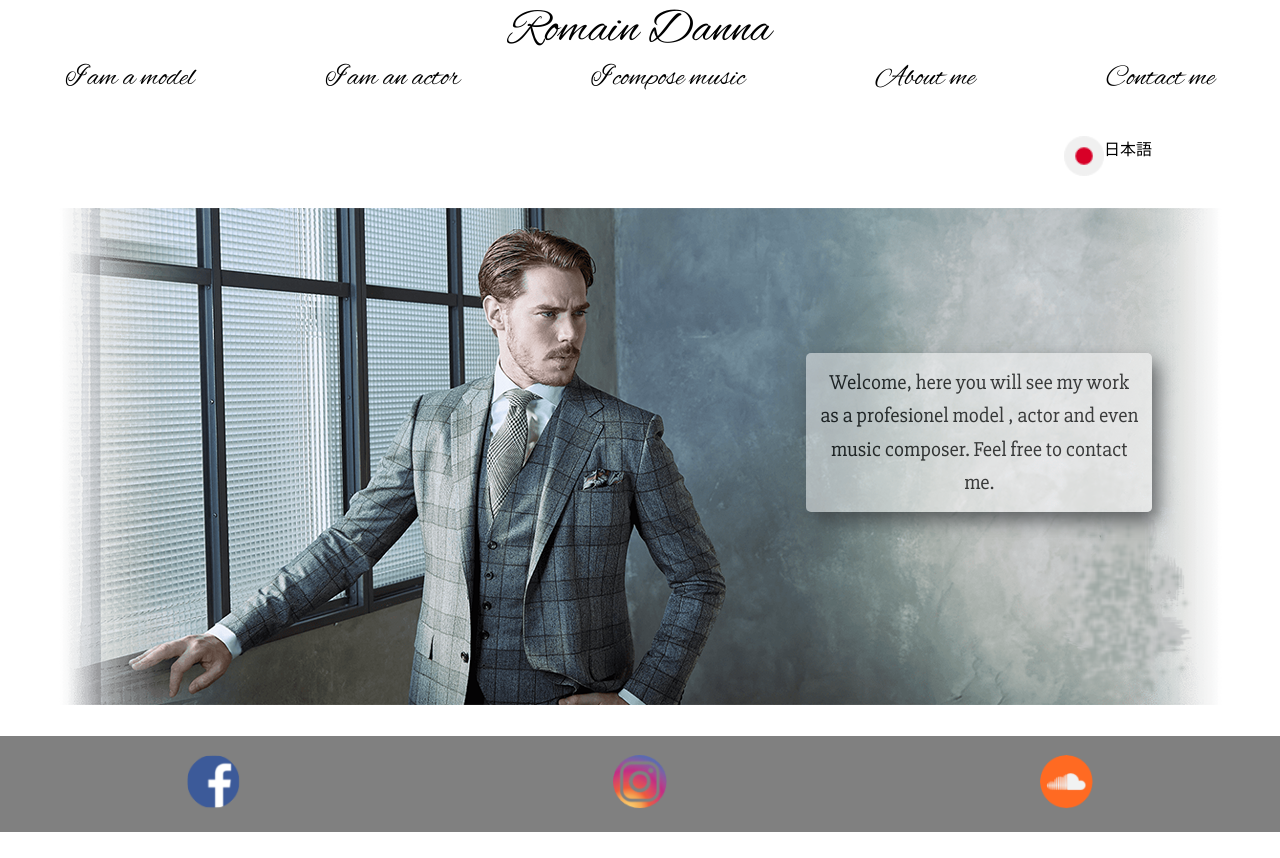
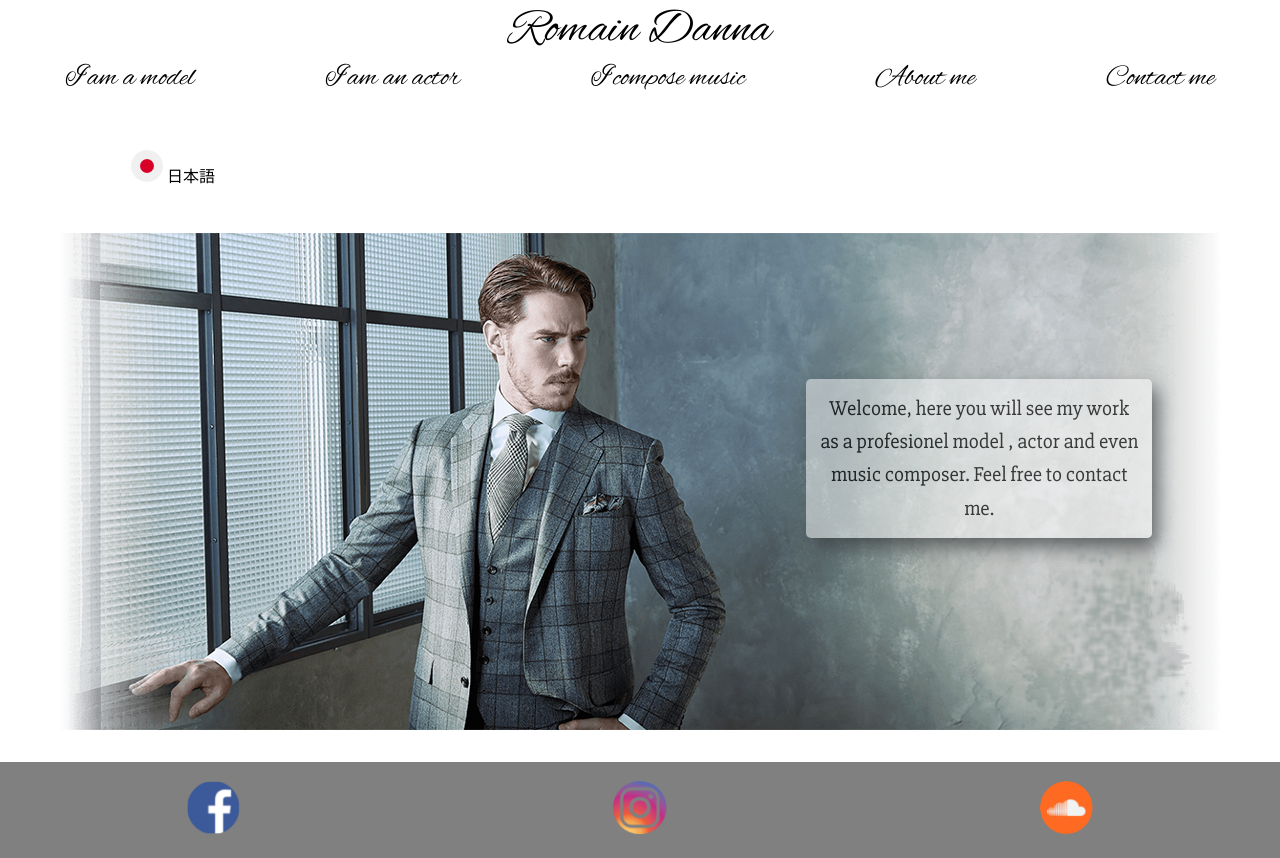
Before and after one commit to monchansuzuki/romain, a React (Create React App) app: page / in a window 1280 px wide. Before the commit the page ends 832 px from the top, so only its background shows below. Built offline with nearby package versions, Linux system fonts and the light colour scheme; no server answers; what react-window-size would draw is missing.

Commit message:
changement

```diff
--- a/src/App.css
+++ b/src/App.css
@@ -38,7 +38,7 @@
     margin-top: 2%;
   width: 70vw;
   margin: 2%;
-    padding: 2%;
+    padding-bottom: 0.5%;
     background-color: white;
     border-radius: 4px;
 }
--- a/src/Component/Home.js
+++ b/src/Component/Home.js
@@ -15,6 +15,7 @@ const Home = (props) => {
                 <Langue onClick={props.Toogle}><img src={Eng}/>English</Langue>
             )}
         <Banner>
+
             <WelcomText>{props.Langue.isEng?(props.Langue.homeEnglishText):(props.Langue.homeJapText)}</WelcomText>
         </Banner>
             <Footer/>
--- a/src/Style/AboutStyle.js
+++ b/src/Style/AboutStyle.js
@@ -3,7 +3,9 @@ import Bg from '../img/about-me-bg.png'
 
 export const AboutContainer = styled.section`
     background-image: url(${Bg});
-    padding: 5% 0;
+    padding-bottom: 5%;
+            padding-top: 1vh;
+
     background-size: cover;
     background-position: center;
     background-repeat: no-repeat;
@@ -31,9 +33,10 @@ export const Box = styled.div`
     }
 `
 
-export const Logo= styled.span`
+export const Logo= styled.div`
     display: flex;
     align-items: center;
+    color: white;
     right: 5vw;
     cursor: pointer;
     width: 80vw;
@@ -52,4 +55,5 @@ export const Logo= styled.span`
 export const Para = styled.p`
     color: white;
     text-align: left;
+        margin: 2%;
     `
--- a/src/Style/Home.js
+++ b/src/Style/Home.js
@@ -42,12 +42,23 @@ export const WelcomText = styled.p`
 
     `
 
-export const Langue = styled.span`
-    color: black;
-    display: flex;
+export const Langue = styled.div`
+     color: black;
+    -webkit-align-content: center;
+    -ms-flex-line-pack: center;
     align-content: center;
     height: 5vh;
-    width: 90vw;
+    position: relative;
+    left: auto;
+    padding: 1%;
+    right: 0;
+    /* width: 25%; */
+    bottom: 58%;
+    border-radius: 5px;
+    width: 25%;
+    -webkit-box-pack: end;
+    -webkit-justify-content: flex-end;
+    -ms-flex-pack: end;
     justify-content: flex-end;
     cursor: pointer;
     :hover{
```
